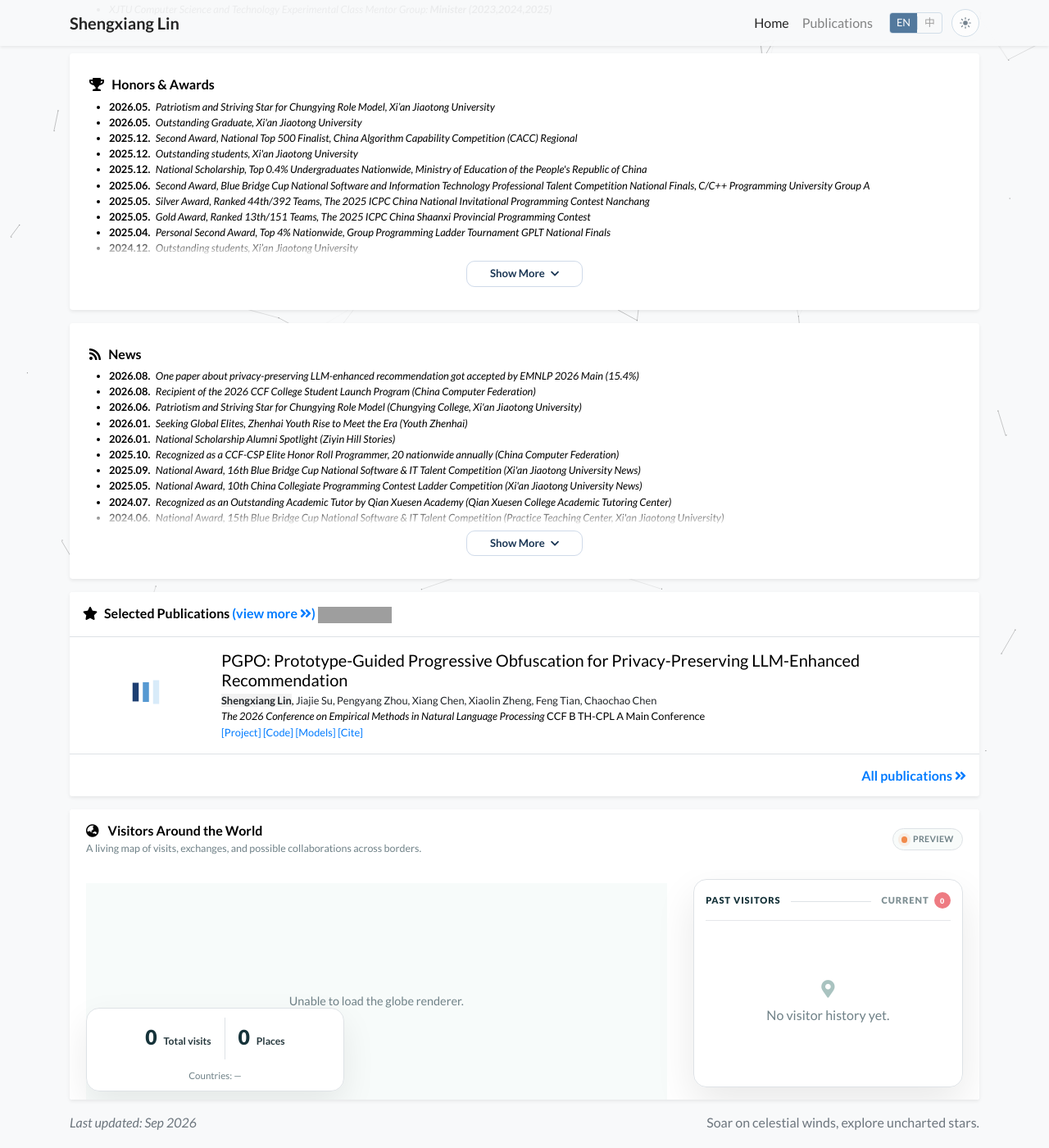
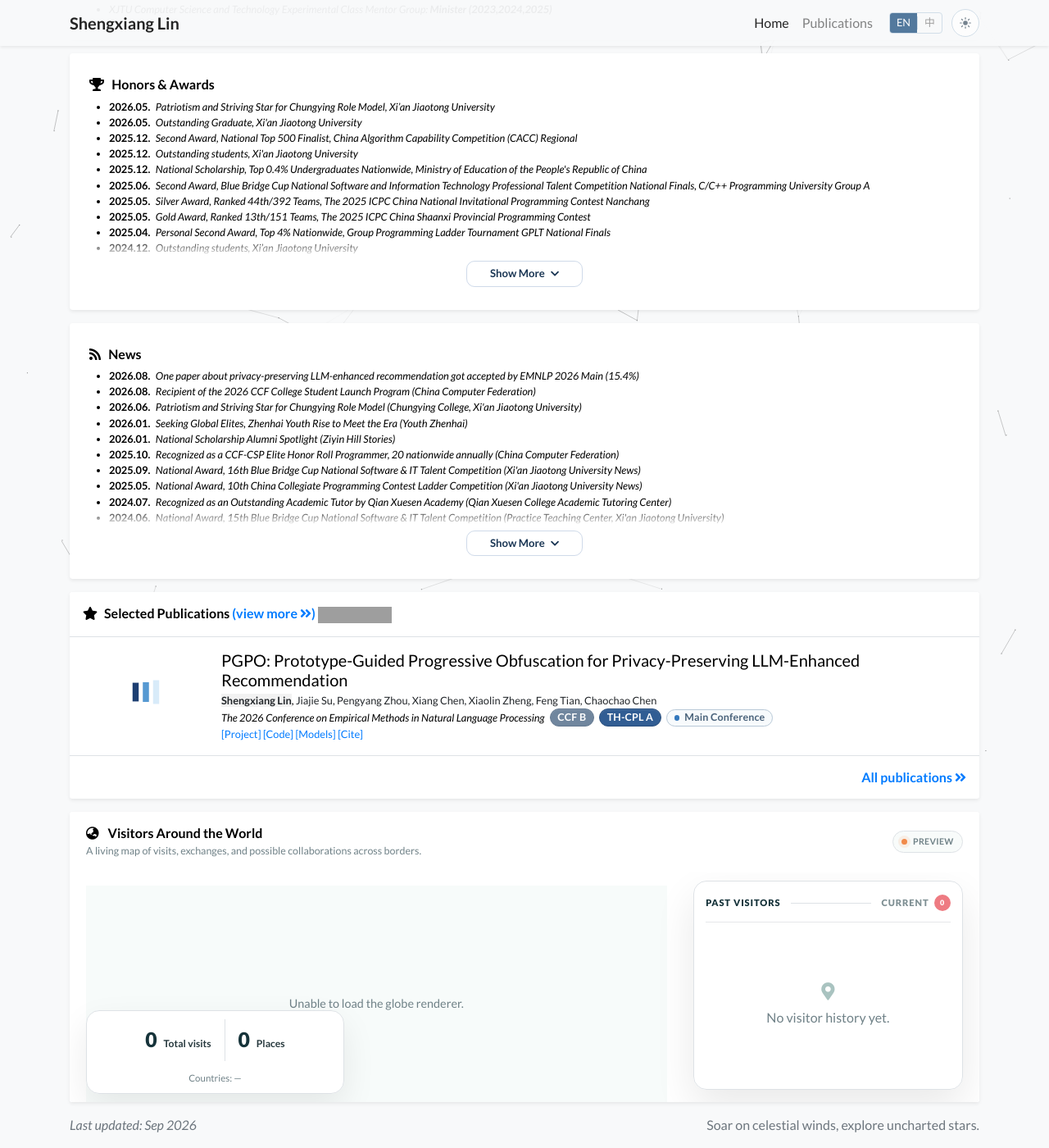
Before and after one commit to Shengxiang-Lin/Shengxiang-Lin.github.io, a Jekyll site: the page built from index.html, in a window 1280 px wide and 1400 px high, scrolled down 1176 px. Shown: the whole window at 82% size. Built offline with Jekyll 4.4.1, drawn with Linux system fonts in a browser that asks for light colours; a style sheet for code colours, icons or effects is not loaded; grey boxes are pictures that could not be loaded.

Commit message:
Add reusable rank and publication-type tags

```diff
--- a/assets/css/global.css
+++ b/assets/css/global.css
@@ -419,3 +419,94 @@ html[data-theme="dark"] .author-self {
     color: #e6edf3;
     background-color: #21262d;
 }
+
+
+/* ===== Semantic Publication Tags =====
+   Rank tags communicate venue/ranking level with solid fills.
+   Type tags communicate presentation/publication attributes with outlined pills. */
+.tag {
+    display: inline-flex;
+    align-items: center;
+    vertical-align: 0.08em;
+    min-height: 1.7em;
+    margin-left: 0.22rem;
+    padding: 0.16rem 0.55rem;
+    border-radius: 999px;
+    font-size: 0.78rem;
+    font-weight: 700;
+    line-height: 1.15;
+    letter-spacing: 0.01em;
+    white-space: nowrap;
+}
+
+/* Rank hierarchy: A is deliberately visually heavier than B. */
+.tag-rank {
+    color: #ffffff;
+    border: 1px solid transparent;
+    box-shadow: inset 0 1px 0 rgba(255, 255, 255, 0.10);
+}
+
+.tag-rank-a {
+    background: #315d93;
+    border-color: #294f7e;
+}
+
+.tag-rank-b {
+    background: #70869e;
+    border-color: #657a91;
+}
+
+/* Type tags are intentionally lighter than ranking tags. */
+.tag-type {
+    --tag-dot: #4f7da8;
+    gap: 0.38rem;
+    color: #49627a;
+    border: 1px solid #b8c8d7;
+    background: #f7fafc;
+    font-weight: 600;
+}
+
+.tag-type::before {
+    content: "";
+    width: 0.42rem;
+    height: 0.42rem;
+    flex: 0 0 0.42rem;
+    border-radius: 50%;
+    background: var(--tag-dot);
+}
+
+.tag-type-main {
+    --tag-dot: #3478bd;
+}
+
+.tag-type-oral {
+    --tag-dot: #d98b2b;
+}
+
+.tag-type-poster {
+    --tag-dot: #8064b3;
+}
+
+html[data-theme="dark"] .tag-rank-a {
+    background: #3d6ea8;
+    border-color: #4a7db8;
+}
+
+html[data-theme="dark"] .tag-rank-b {
+    background: #526a82;
+    border-color: #607a94;
+}
+
+html[data-theme="dark"] .tag-type {
+    color: #afc0cf;
+    border-color: #415469;
+    background: #18222d;
+}
+
+@media (max-width: 575.98px) {
+    .tag {
+        margin-top: 0.18rem;
+        margin-left: 0.12rem;
+        font-size: 0.74rem;
+    }
+}
```
